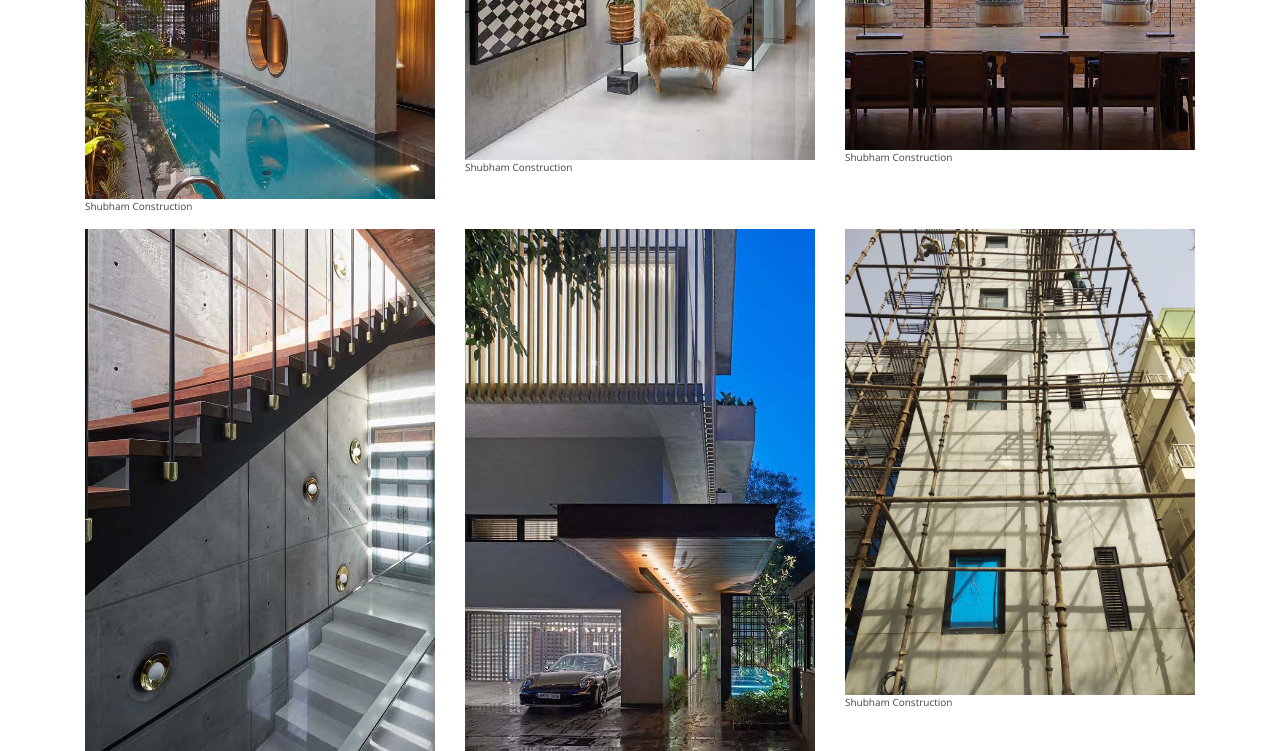
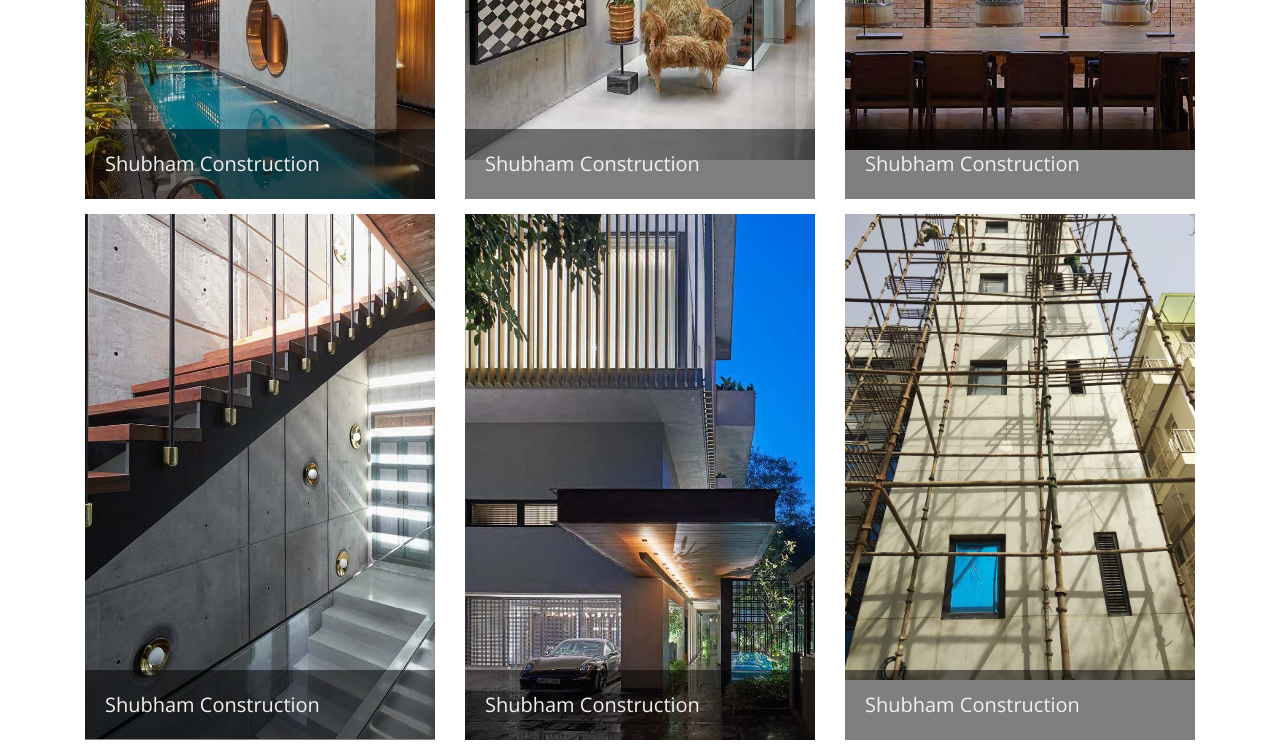
Before and after one commit to shubhamconstruction/shubhamconstruction.github.io, a plain HTML site: page index.html in a window 1280 px wide. Shown: the part 2100-2851 px from the top of the page. Drawn offline with nearby package versions, Linux system fonts and the light colour scheme; a script that the page names is missing.

Commit message:
Update style.css

```diff
--- a/style.css
+++ b/style.css
@@ -1543,3 +1543,14 @@ section {
   background: #ffce3a;
   text-decoration: none;
 }
+
+.watermarkOnImg {
+  position: absolute;
+  bottom: 0;
+  background: rgb(0, 0, 0);
+  background: rgba(0, 0, 0, 0.5);
+  color: #f1f1f1;
+  width: 92%;
+  padding: 20px;
+  font-size: 20px;
+}
```
